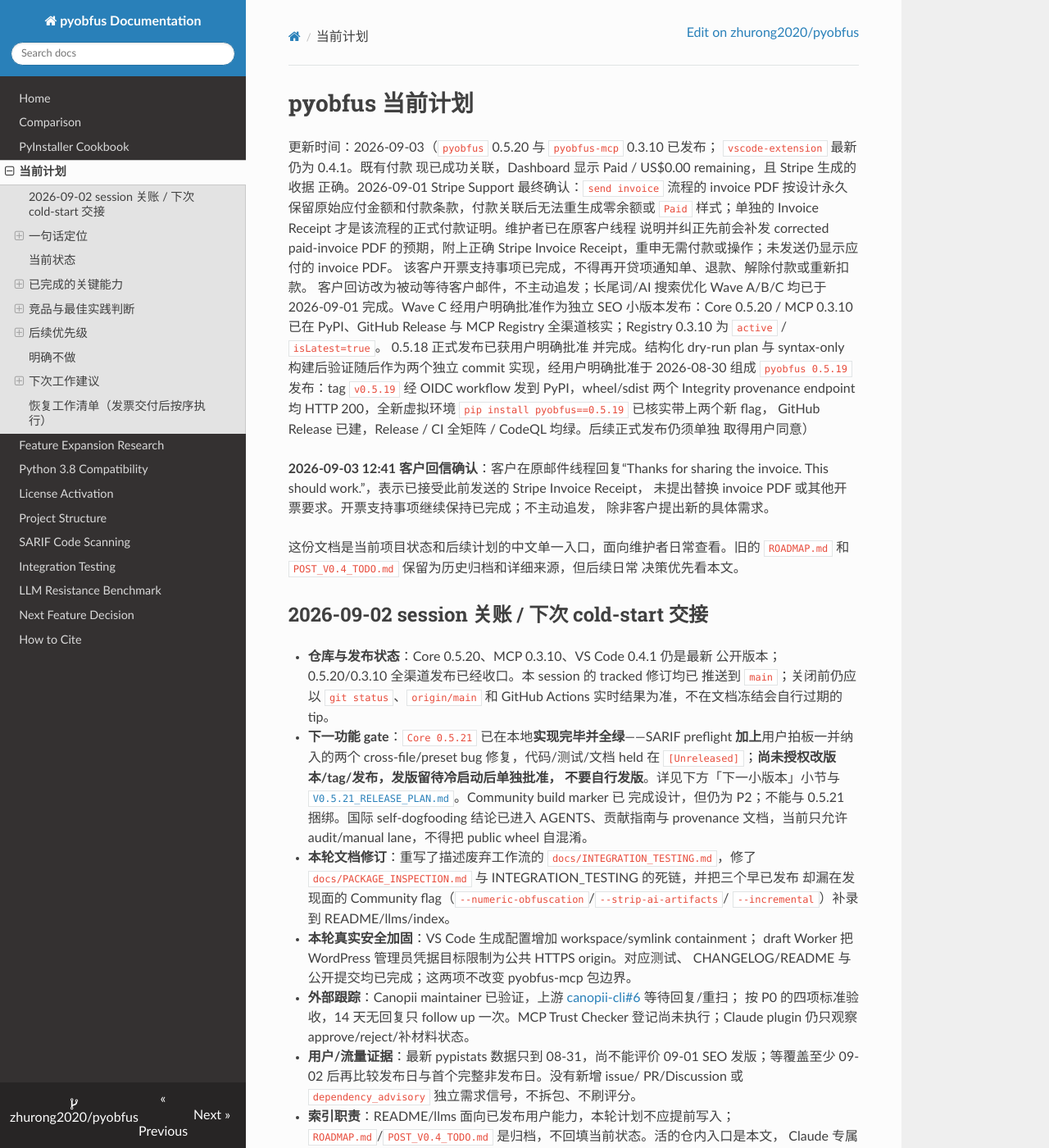
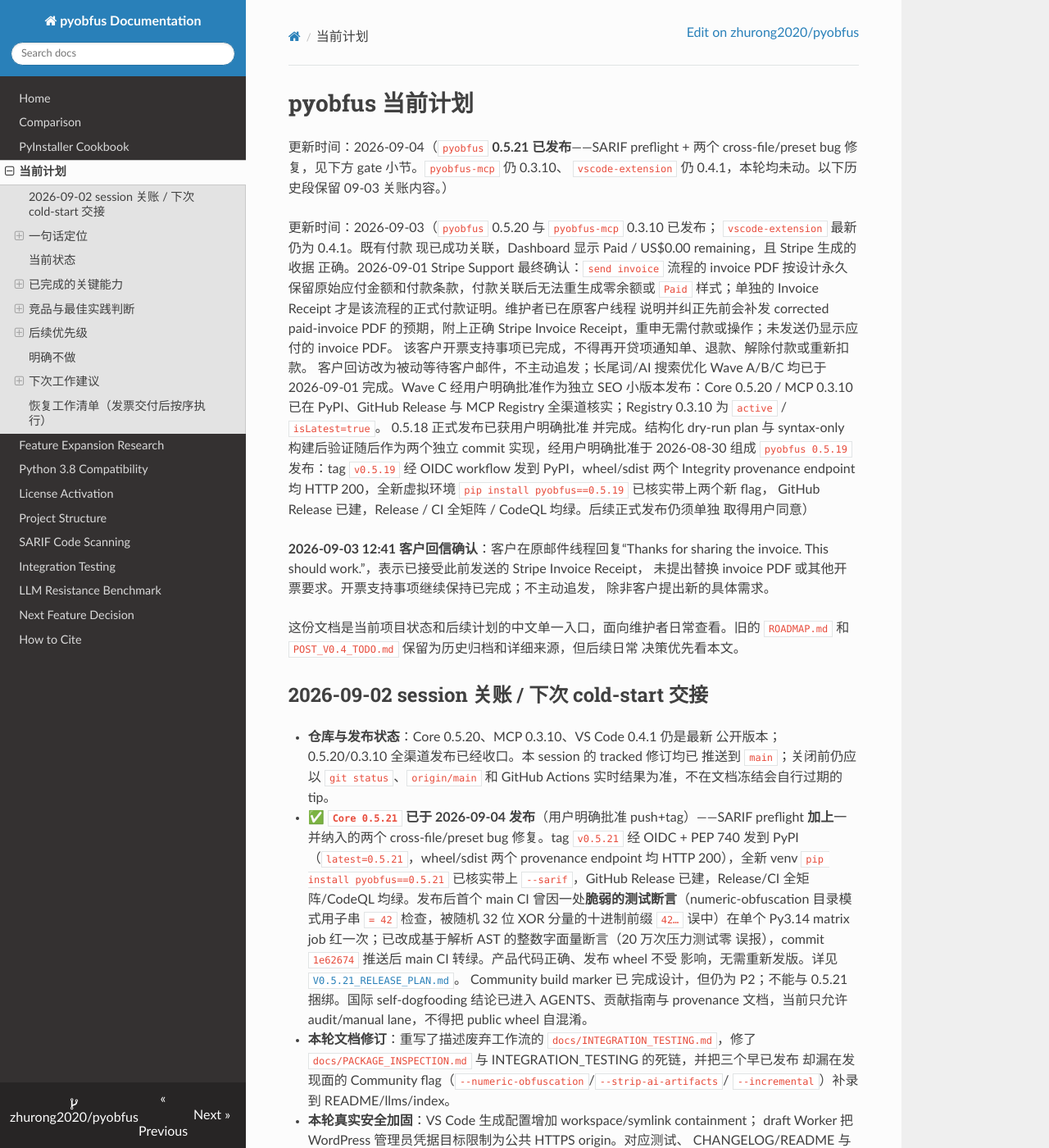
Before and after one commit to zhurong2020/pyobfus, an MkDocs documentation site: the page built from docs/CURRENT_PLAN_ZH.md, in a window 1280 px wide and 1400 px high. Shown: the whole window at 82% size. Built offline with MkDocs 1.6.1, drawn with Linux system fonts in a browser that asks for light colours; nearby versions of some CDN libraries.

Commit message:
docs: record pyobfus 0.5.21 release
Co-Authored-By: Claude Opus 4.8 <noreply@anthropic.com>

```diff
--- a/docs/CURRENT_PLAN_ZH.md
+++ b/docs/CURRENT_PLAN_ZH.md
@@ -1,4 +1,8 @@
 # pyobfus 当前计划
+
+更新时间：2026-09-04（`pyobfus` **0.5.21 已发布**——SARIF preflight +
+两个 cross-file/preset bug 修复，见下方 gate 小节。`pyobfus-mcp` 仍 0.3.10、
+`vscode-extension` 仍 0.4.1，本轮均未动。以下历史段保留 09-03 关账内容。）
 
 更新时间：2026-09-03（`pyobfus` 0.5.20 与 `pyobfus-mcp` 0.3.10 已发布；
 `vscode-extension` 最新仍为 0.4.1。既有付款
@@ -36,11 +40,17 @@ the invoice. This should work.”，表示已接受此前发送的 Stripe Invoic
   公开版本；0.5.20/0.3.10 全渠道发布已经收口。本 session 的 tracked 修订均已
   推送到 `main`；关闭前仍应以 `git status`、`origin/main` 和 GitHub Actions
   实时结果为准，不在文档冻结会自行过期的 tip。
-- **下一功能 gate**：`Core 0.5.21` 已在本地**实现完毕并全绿**——SARIF preflight
-  **加上**用户拍板一并纳入的两个 cross-file/preset bug 修复，代码/测试/文档
-  held 在 `[Unreleased]`；**尚未授权改版本/tag/发布，发版留待冷启动后单独批准，
-  不要自行发版**。详见下方「下一小版本」小节与
-  [`V0.5.21_RELEASE_PLAN.md`](V0.5.21_RELEASE_PLAN.md)。Community build marker 已
+- **✅ `Core 0.5.21` 已于 2026-09-04 发布**（用户明确批准 push+tag）——SARIF
+  preflight **加上**一并纳入的两个 cross-file/preset bug 修复。tag `v0.5.21`
+  经 OIDC + PEP 740 发到 PyPI（`latest=0.5.21`，wheel/sdist 两个 provenance
+  endpoint 均 HTTP 200），全新 venv `pip install pyobfus==0.5.21` 已核实带上
+  `--sarif`，GitHub Release 已建，Release/CI 全矩阵/CodeQL 均绿。发布后首个
+  main CI 曾因一处**脆弱的测试断言**（numeric-obfuscation 目录模式用子串
+  `= 42` 检查，被随机 32 位 XOR 分量的十进制前缀 `42…` 误中）在单个 Py3.14
+  matrix job 红一次；已改成基于解析 AST 的整数字面量断言（20 万次压力测试零
+  误报），commit `1e62674` 推送后 main CI 转绿。产品代码正确、发布 wheel 不受
+  影响，无需重新发版。详见 [`V0.5.21_RELEASE_PLAN.md`](V0.5.21_RELEASE_PLAN.md)。
+  Community build marker 已
   完成设计，但仍为 P2；不能与 0.5.21 捆绑。国际 self-dogfooding 结论已进入
   AGENTS、贡献指南与 provenance 文档，当前只允许 audit/manual lane，不得把
   public wheel 自混淆。
```
Also changed, not shown: CLAUDE.md (+16 -15 lines), docs/V0.5.21_RELEASE_PLAN.md (+8 -1 lines).
